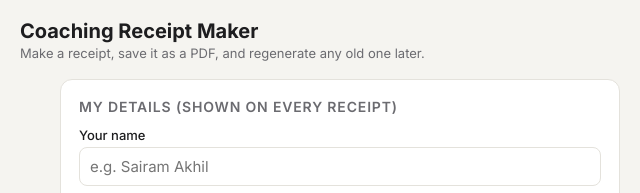
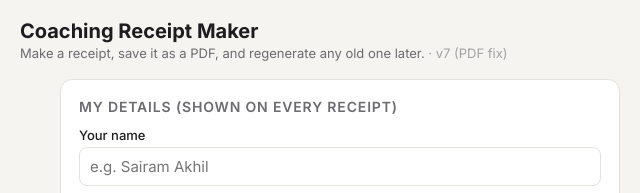
Before and after one commit to SS925/coaching-receipt-maker, a plain HTML site: page index.html in a window 1280 px wide. Shown: the top 193 px of the page, 0-640 px from the left. Drawn offline with nearby package versions, Linux system fonts and the light colour scheme; a web font is replaced by a local one.

Commit message:
Show app version in header
Co-Authored-By: Claude Opus 5.5 <noreply@anthropic.com>
Claude-Session: https://claude.ai/code/session_01AfgGgrVJ5LSoMNb2KgXMWe

```diff
--- a/index.html
+++ b/index.html
@@ -232,7 +232,7 @@
 <header>
   <div>
     <h1>Coaching Receipt Maker</h1>
-    <p>Make a receipt, save it as a PDF, and regenerate any old one later.</p>
+    <p>Make a receipt, save it as a PDF, and regenerate any old one later. <span style="opacity:.6">· v7 (PDF fix)</span></p>
   </div>
   <div class="head-right">
     <button class="sync" id="syncPill" title="GitHub saving"><i></i><span>GitHub: not connected</span></button>
```
